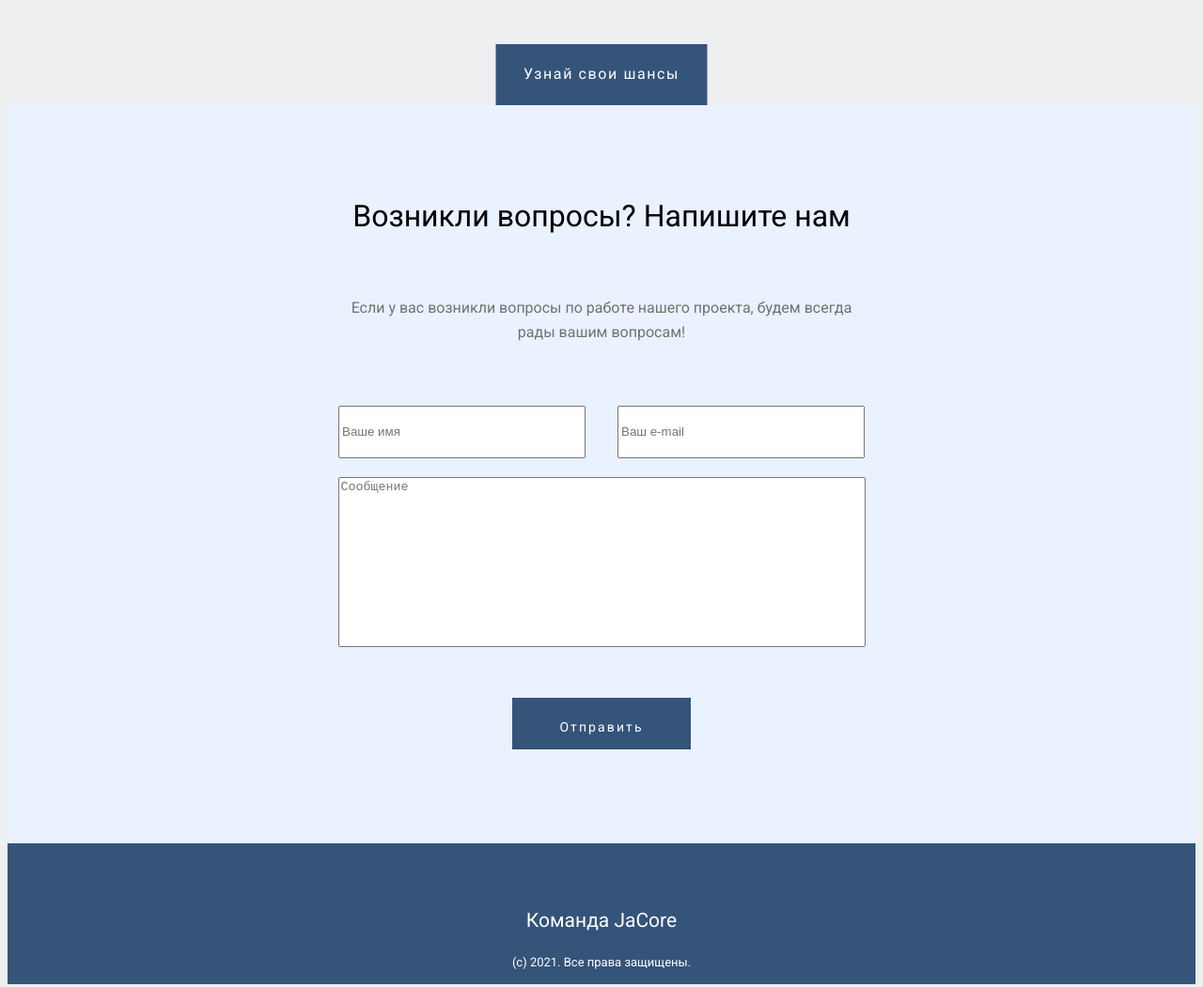
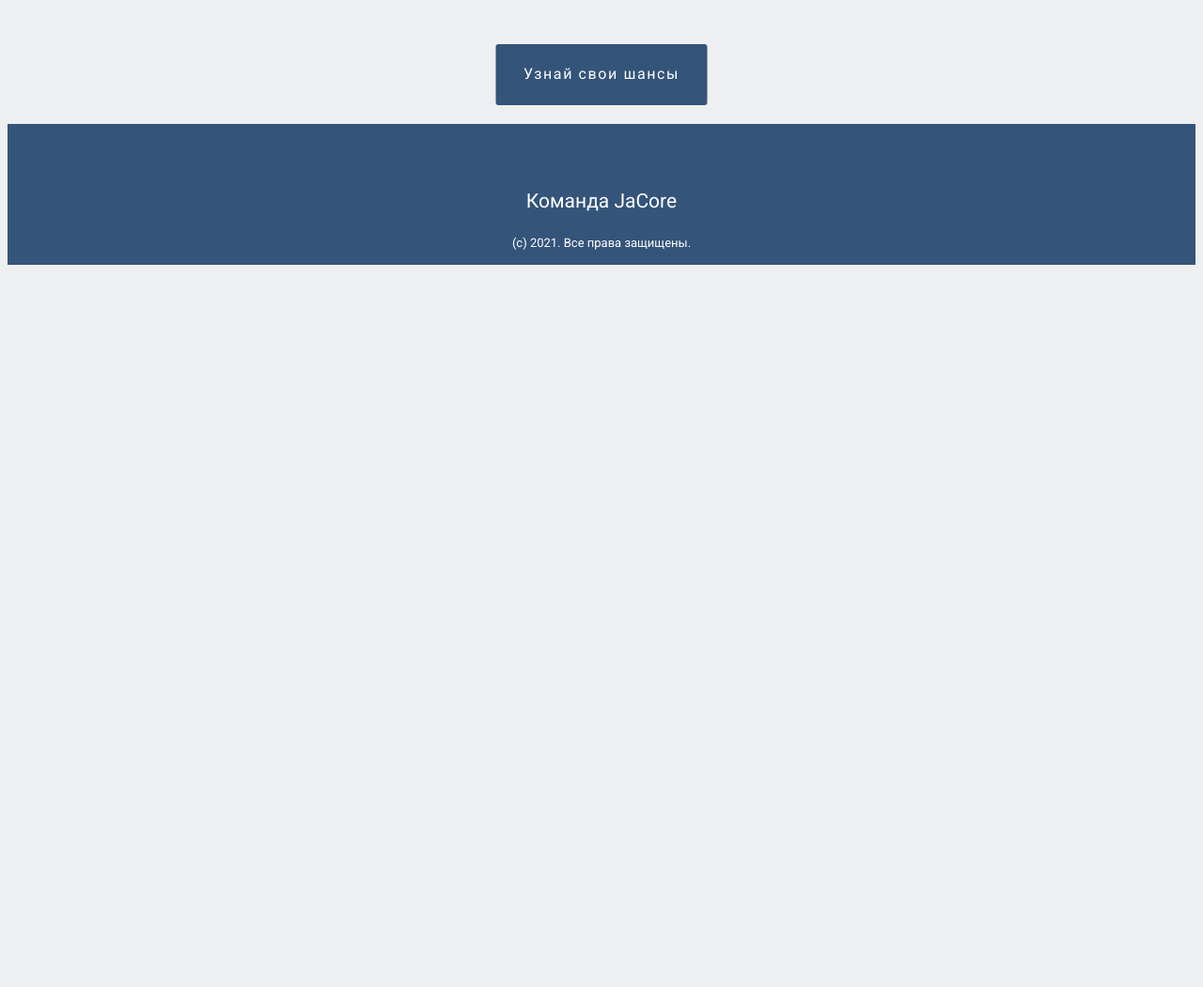
Before and after one commit to jaCore5-netologia/MCH, a plain HTML site: page web/index.html in a window 1280 px wide. Shown: the part 1647-2698 px from the top of the page at 94% size. After the commit the page ends 1937 px from the top, so only its background shows below. Drawn offline with nearby package versions, Linux system fonts and the light colour scheme; some packages are replaced by stand-ins of ours; files that its build step writes are made by us from their sources; a script that the page names is missing; a web font is replaced by a local one.

Commit message:
Add files via upload

```diff
--- a/web/index.html
+++ b/web/index.html
@@ -21,7 +21,6 @@
         <div class="header_menu">
             <a class="menu_item" href="#intro">ГЛАВНОЕ</a>
             <a class="menu_item" href="#my_project">ОЦЕНИ СЕБЯ</a>
-            <a class="menu_item" href="#send">КОНТАКТЫ</a>
         </div>
     </header>
 
@@ -122,30 +121,7 @@
             <button class="intro_button1" id="myBtn1">Узнай свои шансы</button>
         </section>
 
-        <section class="send">
-            <a name="send"></a>
-            <div class="wrapper">
-                <div class="send_wrapper">
-                    <h1 class="send_title">Возникли вопросы? Напишите нам</h1>
-                    <p class="send_text">Если у вас возникли вопросы по работе нашего проекта, будем всегда рады вашим
-                        вопросам!
-                    </p>
-                    <form>
-                        <div class="send_form">
-                            <div>
-                                <input type="text" class="form1 formstyle" placeholder="Ваше имя">
-                                <input type="email" class="form2 formstyle" placeholder="Ваш e-mail">
-                            </div>
-                            <div>
-                                <textarea class="form3 formstyle" id="" cols="30" rows="10"
-                                    placeholder="Сообщение"></textarea>
-                            </div>
-                            <button class="send_button">Отправить</button>
-                        </div>
-                    </form>
-                </div>
-            </div>
-        </section>
+
     </main>
 
     <footer>
--- a/web/style.css
+++ b/web/style.css
@@ -245,6 +245,7 @@ header{
     text-align: center;
     letter-spacing: 0.1em;
     color: #FFFFFF;
+    border-radius: 3px;
 }
 
 .modal{
@@ -452,4 +453,6 @@ footer{
     position: relative;
     left: 50%;
     transform: translate(-50%, 0);
+    border-radius: 3px;
+	margin-bottom: 20px;
 }
```
